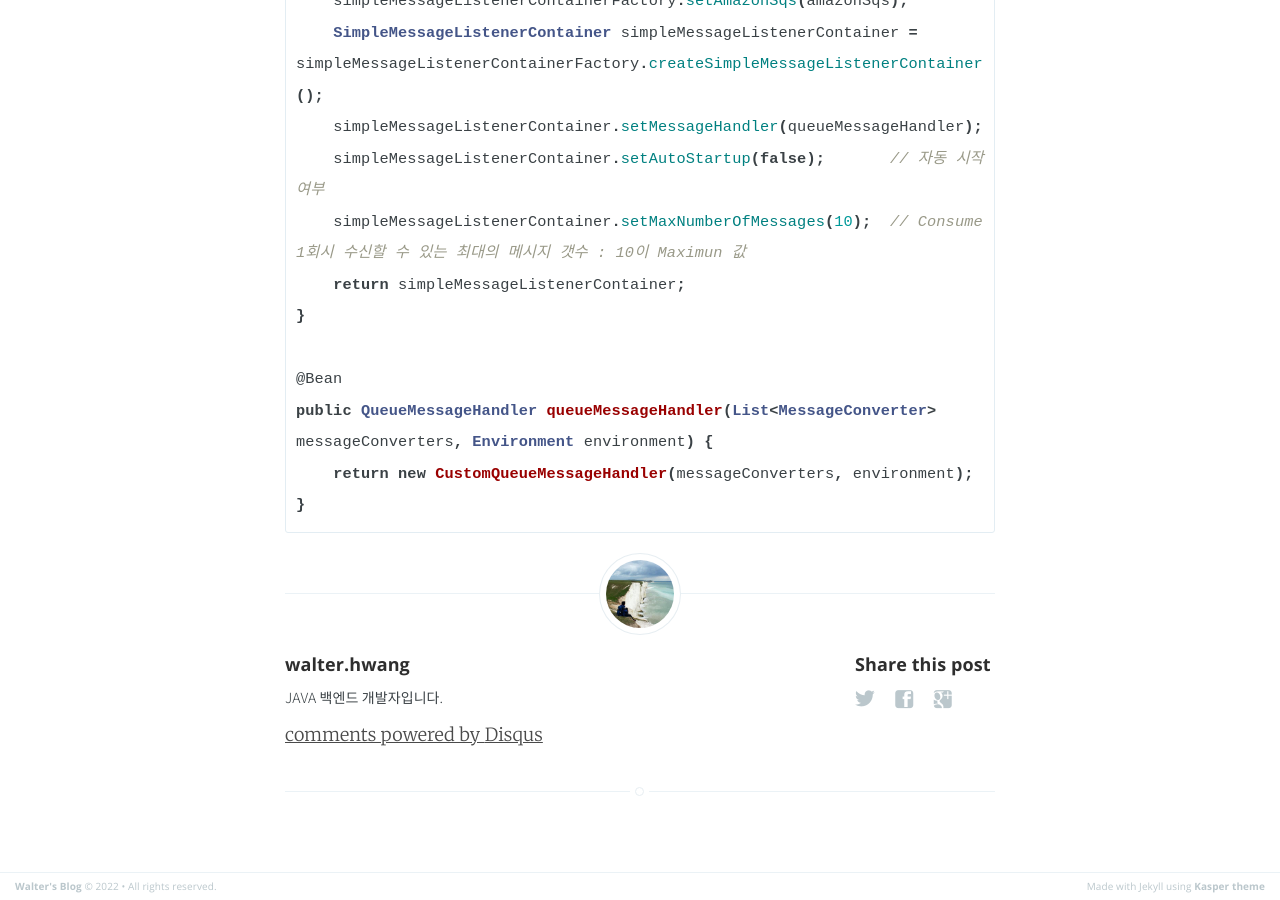
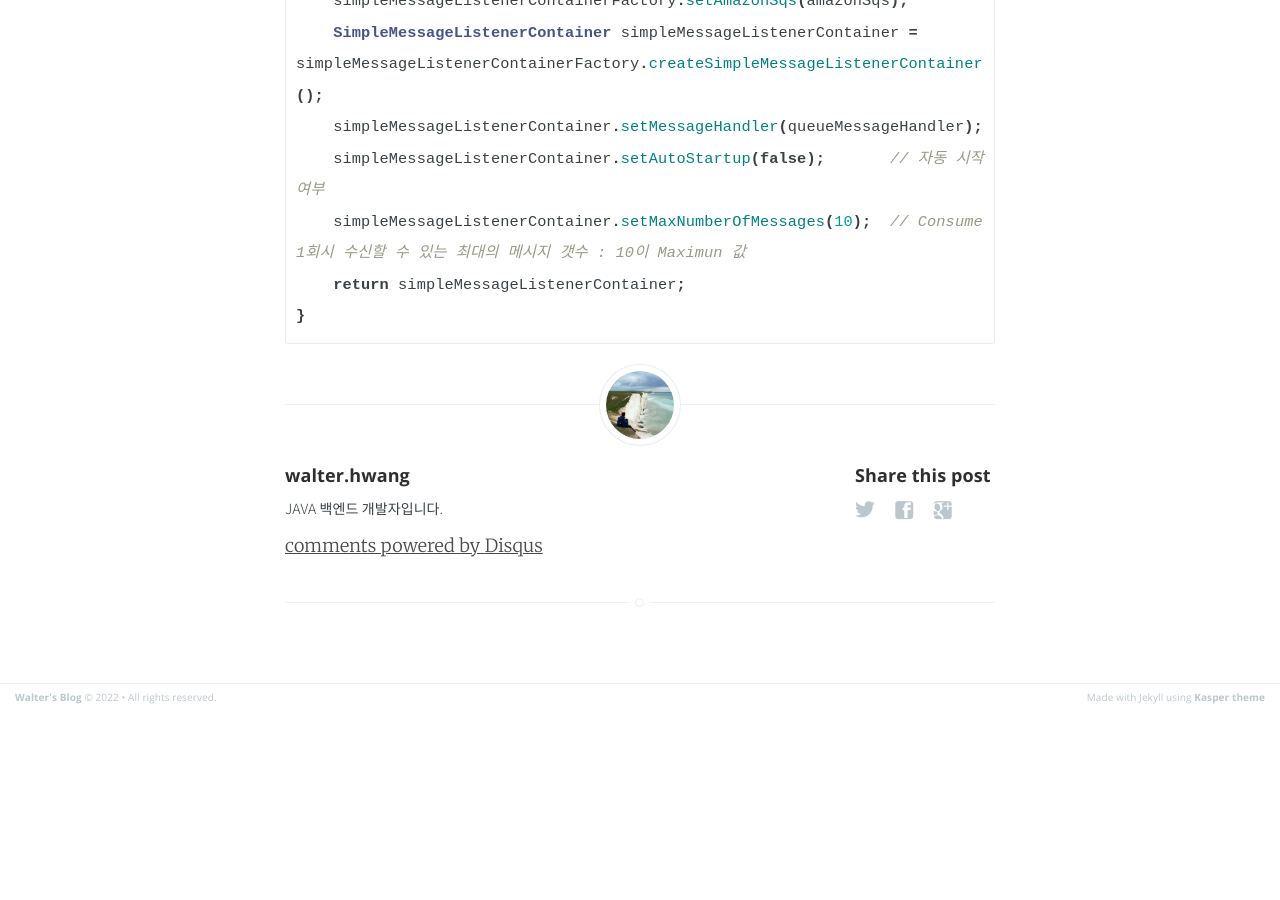
Before and after one commit to lyvius2/lyvius2.github.io, a Jekyll site: the page built from _posts/2022-05-28-consumer.markdown, in a window 1280 px wide and 900 px high, scrolled down 7809 px. Built offline with Jekyll 4.4.1, drawn with Linux system fonts in a browser that asks for light colours; comment, search, counter and statistics services are not loaded; after the commit the page ends 8520 px from its top, so only the background shows below that.

Commit message:
불필요 코드 제거

````diff
--- a/_posts/2022-05-28-consumer.markdown
+++ b/_posts/2022-05-28-consumer.markdown
@@ -233,9 +233,4 @@ public SimpleMessageListenerContainer simpleMessageListenerContainer(AmazonSQSAs
     simpleMessageListenerContainer.setMaxNumberOfMessages(10);  // Consume 1회시 수신할 수 있는 최대의 메시지 갯수 : 10이 Maximun 값
     return simpleMessageListenerContainer;
 }
-
-@Bean
-public QueueMessageHandler queueMessageHandler(List<MessageConverter> messageConverters, Environment environment) {
-    return new CustomQueueMessageHandler(messageConverters, environment);
-}
 ```
````
